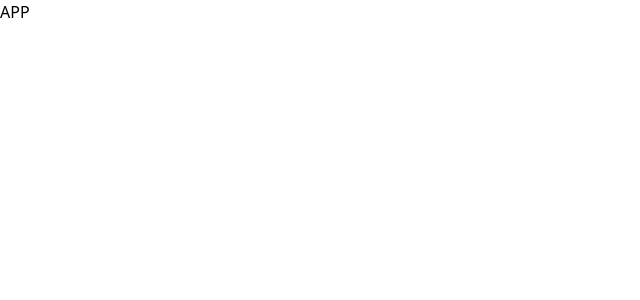
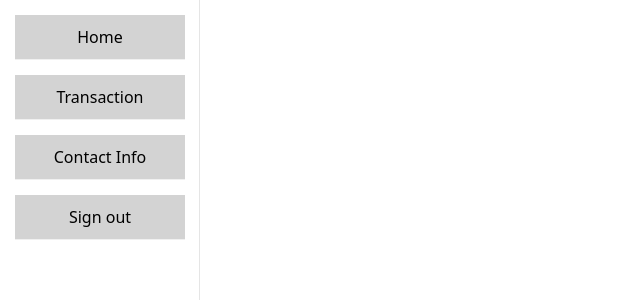
Before and after one commit to KaSaNaa/SoftwareSecurity, a React (Vite) app in the folder client/: page / in a window 1280 px wide. Shown: the top 300 px of the page, without its empty margins (0-640 px from the left). Built offline with nearby package versions, Linux system fonts and the light colour scheme.

Commit message:
Update title in index.html and add SideBar component in App.jsx

```diff
--- a/client/index.html
+++ b/client/index.html
@@ -7,7 +7,7 @@
     <link href="https://fonts.googleapis.com/css2?family=Lato:ital,wght@0,100;0,300;0,400;0,700;0,900;1,100;1,300;1,400;1,700;1,900&display=swap" rel="stylesheet">
     <link rel="icon" type="image/svg+xml" href="/vite.svg" />
     <meta name="viewport" content="width=device-width, initial-scale=1.0" />
-    <title>Vite + React</title>
+    <title>Banking System</title>
   </head>
   <body>
     <div id="root"></div>
--- a/client/src/App.jsx
+++ b/client/src/App.jsx
@@ -1,9 +1,10 @@
+import SideBar from "./components/SideBar";
 
 
 const App = () => {
   return (
     <>
-      <h1>APP</h1>
+      <SideBar />
     </>
   );
 };
--- a/client/src/components/SideBar.jsx
+++ b/client/src/components/SideBar.jsx
@@ -0,0 +1,54 @@
+import styled from "styled-components";
+const SideBar = () => {
+  return (
+    <>
+      <SidebarWrapper className="sidebar">
+        <ul>
+          <li>
+            <a href="#">Home</a>
+          </li>
+          <li>
+            <a href="#">Transaction</a>
+          </li>
+          <li>
+            <a href="#">Contact Info</a>
+          </li>
+          <li>
+            <a href="#" className="text-red-600">Sign out</a>
+          </li>
+        </ul>
+      </SidebarWrapper>
+    </>
+  );
+};
+
+export default SideBar;
+
+const SidebarWrapper = styled.div`
+  position: fixed;
+  top: 0;
+  left: 0;
+  width: 200px;
+  height: 100%;
+  background-color: white;
+  box-shadow: inset -1px 0 0 rgba(0, 0, 0, 0.1);
+
+  ul{
+    :hover{
+      background-color: gainsboro;
+    }
+    // click effect
+    :active{
+      background-color: lightgray;
+    }
+  }
+  li{
+    list-style: none;
+    padding: 10px 15px;
+    border-bottom: 1px solid #f0f0f0;
+    text-align: center;
+    background-color: lightgray;
+    margin: 15px;
+    font-weight: 500;
+  }
+`;
```
